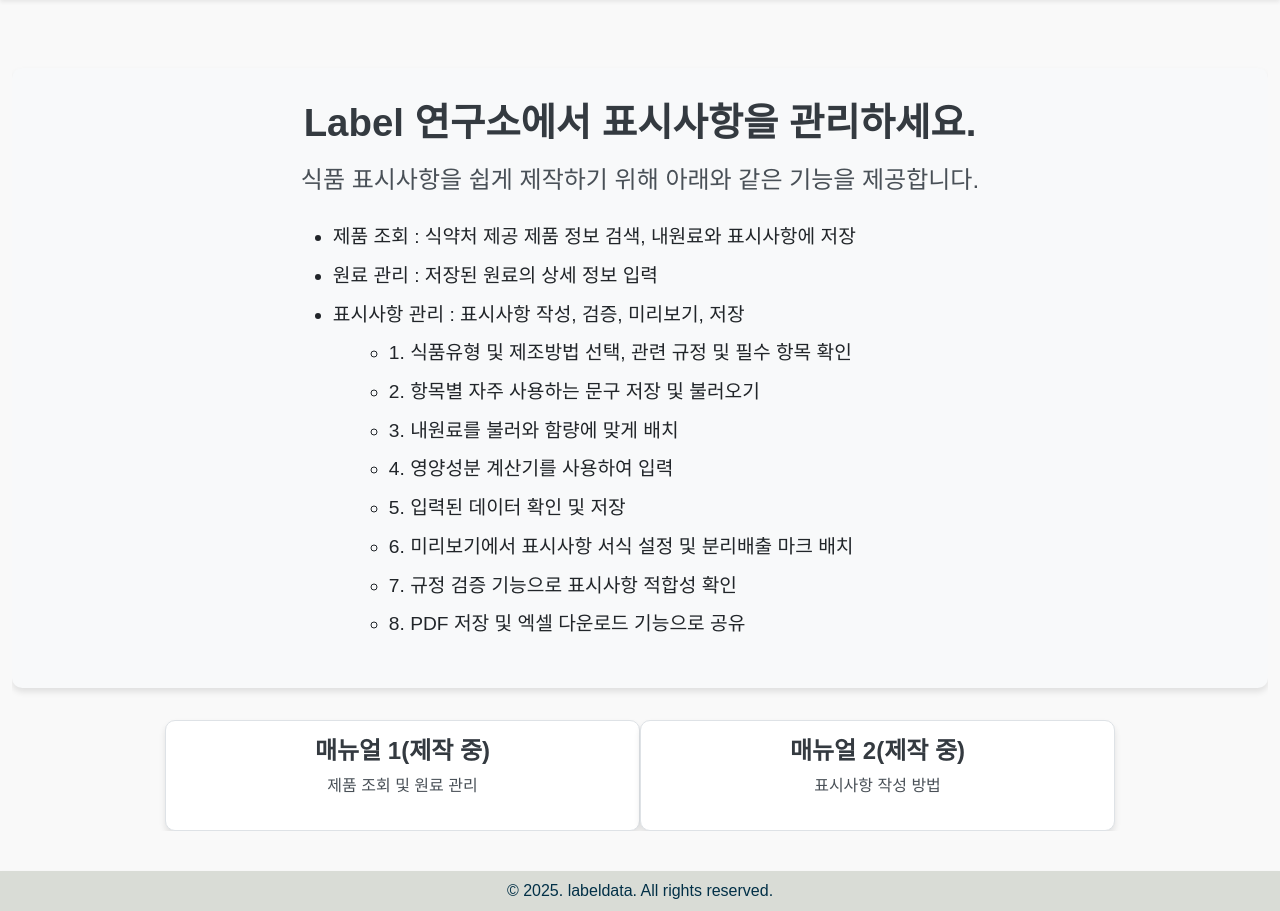
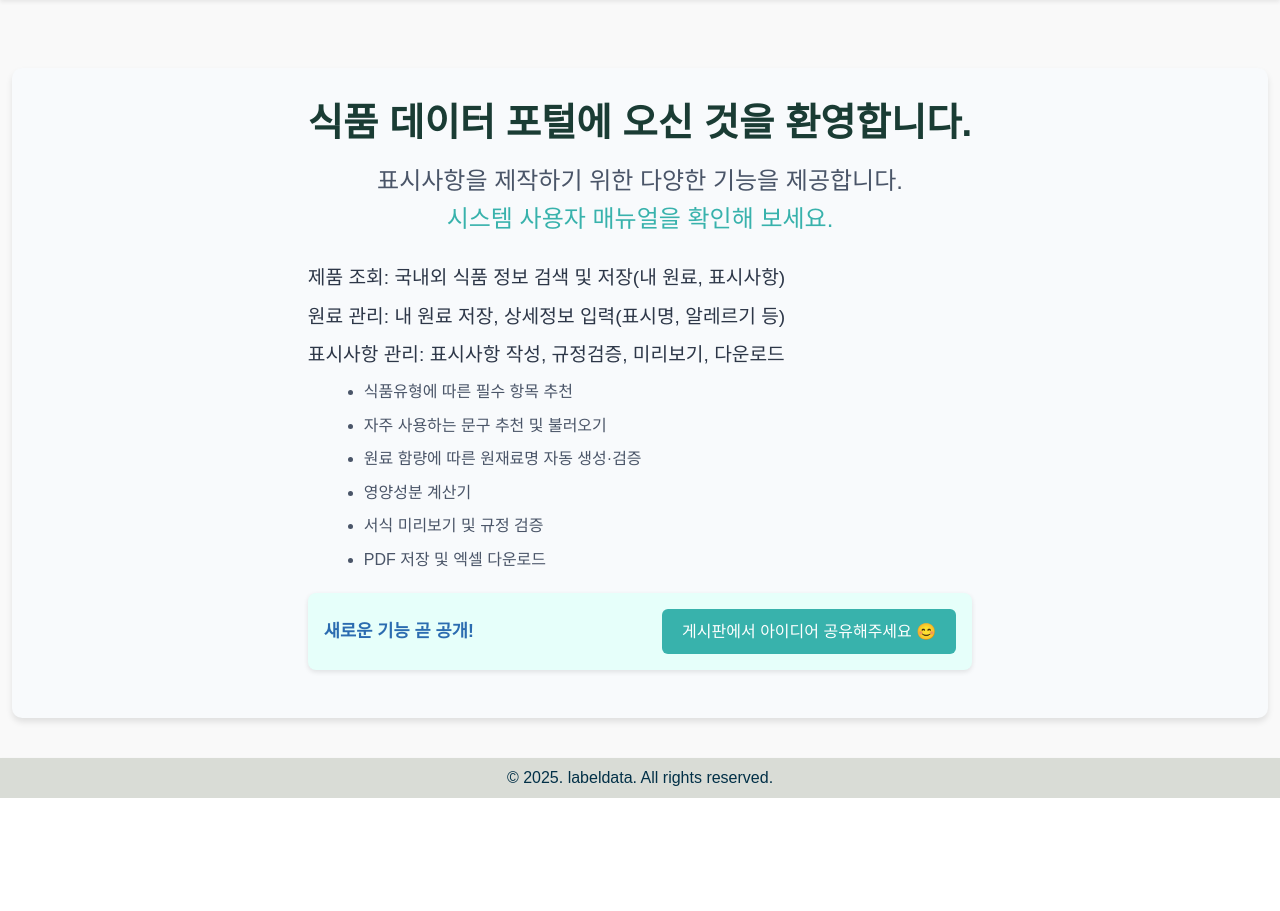
Before and after one commit to labeldata/labeldata, a Django app: page / in a window 1280 px wide. Shown: the part 56-967 px from the top of the page. After the commit the page ends 854 px from the top, so only its background shows below. Run offline with Django 5.2, Linux system fonts and the light colour scheme; some libraries are stand-ins or nearby versions.

Commit message:
홈화면 소개글 수정 및 게시판 연결 - 시스템 매뉴얼(공지글) - 게시판 전체

```diff
--- a/v1/templates/main/home.html
+++ b/v1/templates/main/home.html
@@ -1,132 +1,136 @@
-<!-- home.html -->
 {% extends 'base.html' %}
 {% load static %}
 {% block title %}메인 화면{% endblock %}
 
 {% block content %}
-<div class="full-container">
 <!-- 시스템 소개 영역 -->
 <div class="system-intro">
     <div class="intro-box">
-            <h1 class="intro-title">Label 연구소에서 표시사항을 관리하세요.</h1>
-            <p class="intro-description">식품 표시사항을 쉽게 제작하기 위해 아래와 같은 기능을 제공합니다.</p>
+        <h1 class="intro-title">식품 데이터 포털에 오신 것을 환영합니다.</h1>
+        <p class="intro-description">
+            표시사항을 제작하기 위한 다양한 기능을 제공합니다.<br>
+            <a href="{% url 'board:detail' pk=2 %}" class="manual-link">시스템 사용자 매뉴얼을 확인해 보세요.</a>
+        </p>
         <ul class="intro-list">
-                <li>제품 조회 : 식약처 제공 제품 정보 검색, 내원료와 표시사항에 저장</li>
-                <li>원료 관리 : 저장된 원료의 상세 정보 입력</li>
-                <li>표시사항 관리 : 표시사항 작성, 검증, 미리보기, 저장</li>
-                <ul>
-                    <li>1. 식품유형 및 제조방법 선택, 관련 규정 및 필수 항목 확인</li>
-                    <li>2. 항목별 자주 사용하는 문구 저장 및 불러오기</li>
-                    <li>3. 내원료를 불러와 함량에 맞게 배치</li>
-                    <li>4. 영양성분 계산기를 사용하여 입력</li>
-                    <li>5. 입력된 데이터 확인 및 저장</li>
-                    <li>6. 미리보기에서 표시사항 서식 설정 및 분리배출 마크 배치</li>
-                    <li>7. 규정 검증 기능으로 표시사항 적합성 확인</li>
-                    <li>8. PDF 저장 및 엑셀 다운로드 기능으로 공유</li>
+            <li>제품 조회: 국내외 식품 정보 검색 및 저장(내 원료, 표시사항)</li>
+            <li>원료 관리: 내 원료 저장, 상세정보 입력(표시명, 알레르기 등)</li>
+            <li>표시사항 관리: 표시사항 작성, 규정검증, 미리보기, 다운로드
+                <ul class="sub-list">
+                    <li>식품유형에 따른 필수 항목 추천</li>
+                    <li>자주 사용하는 문구 추천 및 불러오기</li>
+                    <li>원료 함량에 따른 원재료명 자동 생성·검증</li>
+                    <li>영양성분 계산기</li>
+                    <li>서식 미리보기 및 규정 검증</li>
+                    <li>PDF 저장 및 엑셀 다운로드</li>
                 </ul>
+            </li>
+            <li class="highlight-feature">
+                <span>새로운 기능 곧 공개! </span>
+                <a href="{% url 'board:list' %}" class="cta-button">게시판에서 아이디어 공유해주세요 😊</a>
             </li>
         </ul>
     </div>
 </div>
 
-    <!-- 매뉴얼 바로가기 영역 -->
-    <div class="manual-section">
-        <div class="container">
-            <div class="row justify-content-center">
-                <!-- 매뉴얼 1 -->
-                <div class="col-md-5 manual-box">
-                    <div class="manual-content">
-                        <h3 class="manual-header">매뉴얼 1(제작 중)</h3>
-                        <p class="manual-description">제품 조회 및 원료 관리</p>
-                    </div>
-                </div>
-                <!-- 매뉴얼 2 -->
-                <div class="col-md-5 manual-box">
-                    <div class="manual-content">
-                        <h3 class="manual-header">매뉴얼 2(제작 중)</h3>
-                        <p class="manual-description">표시사항 작성 방법</p>
-                    </div>
-                </div>
-            </div>
-        </div>
-    </div>
-</div>
-
 <style>
 .system-intro {
-    height: auto;
+    background-color: #f8fafc;
+    padding: 2rem;
     display: flex;
     align-items: center;
     justify-content: center;
-    background-color: #f8f9fa;
     margin-top: 4rem;
-    padding: 2rem;
     border-radius: 10px;
     box-shadow: 0 4px 6px rgba(0, 0, 0, 0.1);
+    min-height: auto;
 }
 
 .intro-box {
+    max-width: 800px;
     text-align: center;
-    max-width: 800px;
 }
 
 .intro-title {
     font-size: clamp(1.5rem, 3vw, 2.5rem);
-    font-weight: bold;
-    color: #343a40;
+    font-weight: 700;
+    color: #1a3c34;
     margin-bottom: 1rem;
 }
 
 .intro-description {
     font-size: clamp(1rem, 2vw, 1.5rem);
-    color: #495057;
+    color: #4a5568;
     margin-bottom: 1.5rem;
+    line-height: 1.6;
+}
+
+.manual-link {
+    color: #38b2ac;
+    text-decoration: none;
+    font-weight: 500;
+    transition: color 0.3s ease;
+}
+
+.manual-link:hover {
+    color: #319795;
+    text-decoration: underline;
 }
 
 .intro-list {
+    list-style: none;
+    padding: 0;
     text-align: left;
     font-size: clamp(0.9rem, 1.5vw, 1.2rem);
-    color: #212529;
+    color: #2d3748;
     line-height: 1.6;
-}
-
-.intro-list ul {
-    margin-left: 1.5rem;
 }
 
 .intro-list li {
     margin-bottom: 0.5rem;
 }
 
-.manual-section {
-    margin-top: 2rem;
+.sub-list {
+    margin-top: 0.5rem;
+    margin-left: 1.5rem;
+    list-style-type: disc;
 }
 
-.manual-box {
-    text-align: center;
-    padding: 1rem;
-    border: 1px solid #dee2e6;
-    border-radius: 10px;
-    background-color: #ffffff;
-    box-shadow: 0 4px 6px rgba(0, 0, 0, 0.1);
-    transition: transform 0.2s, box-shadow 0.2s;
+.sub-list li {
+    font-size: clamp(0.85rem, 1.4vw, 1rem);
+    color: #4a5568;
 }
 
-.manual-box:hover {
-    transform: translateY(-5px);
-    box-shadow: 0 6px 10px rgba(0, 0, 0, 0.15);
+.highlight-feature {
+    background-color: #e6fffa;
+    padding: 1rem;
+    border-radius: 8px;
+    margin-top: 1.25rem;
+    display: flex;
+    align-items: center;
+    justify-content: space-between;
+    flex-wrap: wrap;
+    box-shadow: 0 2px 5px rgba(0, 0, 0, 0.1);
 }
 
-.manual-header {
-    font-size: 1.5rem;
-    font-weight: bold;
-    color: #343a40;
-    margin-bottom: 0.5rem;
+.highlight-feature span {
+    font-size: clamp(1rem, 1.5vw, 1.1rem);
+    font-weight: 600;
+    color: #2b6cb0;
 }
 
-.manual-description {
-    font-size: 1rem;
-    color: #495057;
+.cta-button {
+    display: inline-block;
+    background-color: #38b2ac;
+    color: white;
+    padding: 0.625rem 1.25rem;
+    border-radius: 6px;
+    text-decoration: none;
+    font-size: clamp(0.9rem, 1.5vw, 1rem);
+    transition: background-color 0.3s ease;
+}
+
+.cta-button:hover {
+    background-color: #319795;
 }
 </style>
 {% endblock %}
```
Lines whose indentation alone changed are shown as unchanged.
